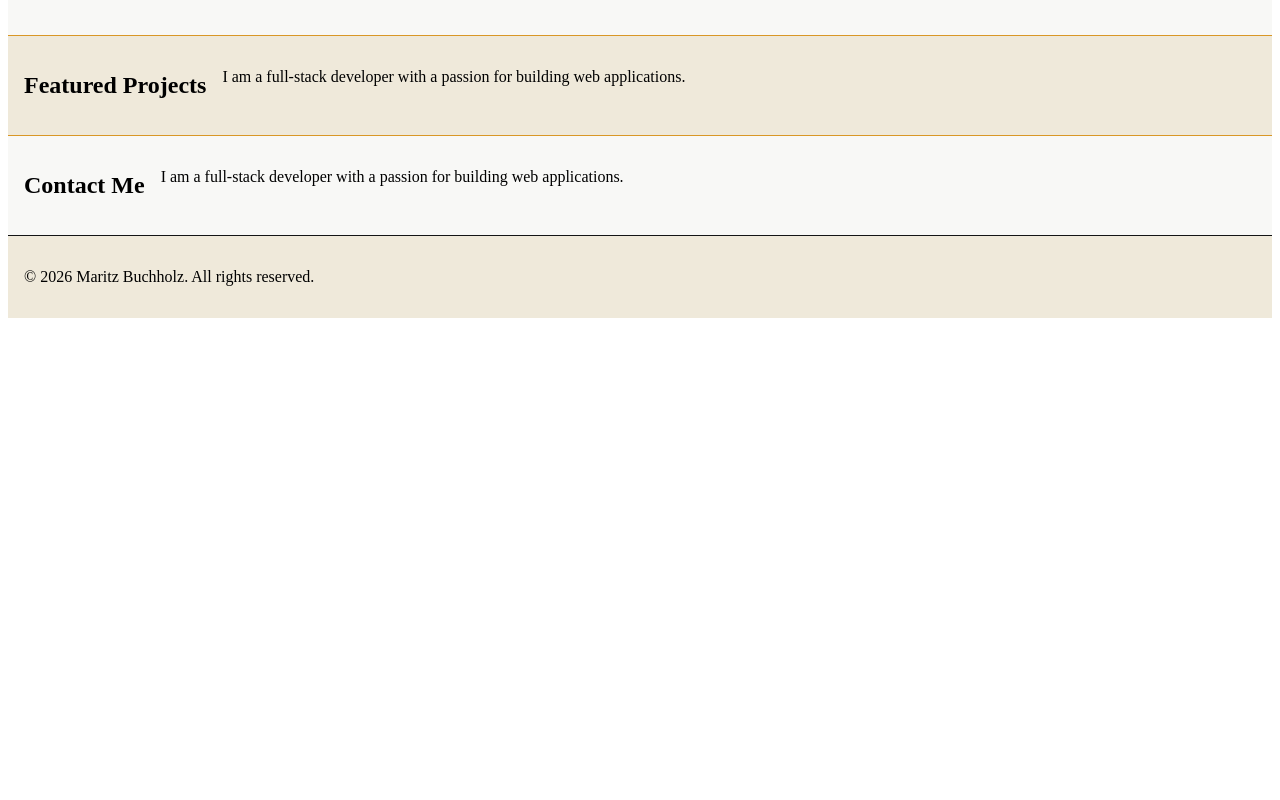
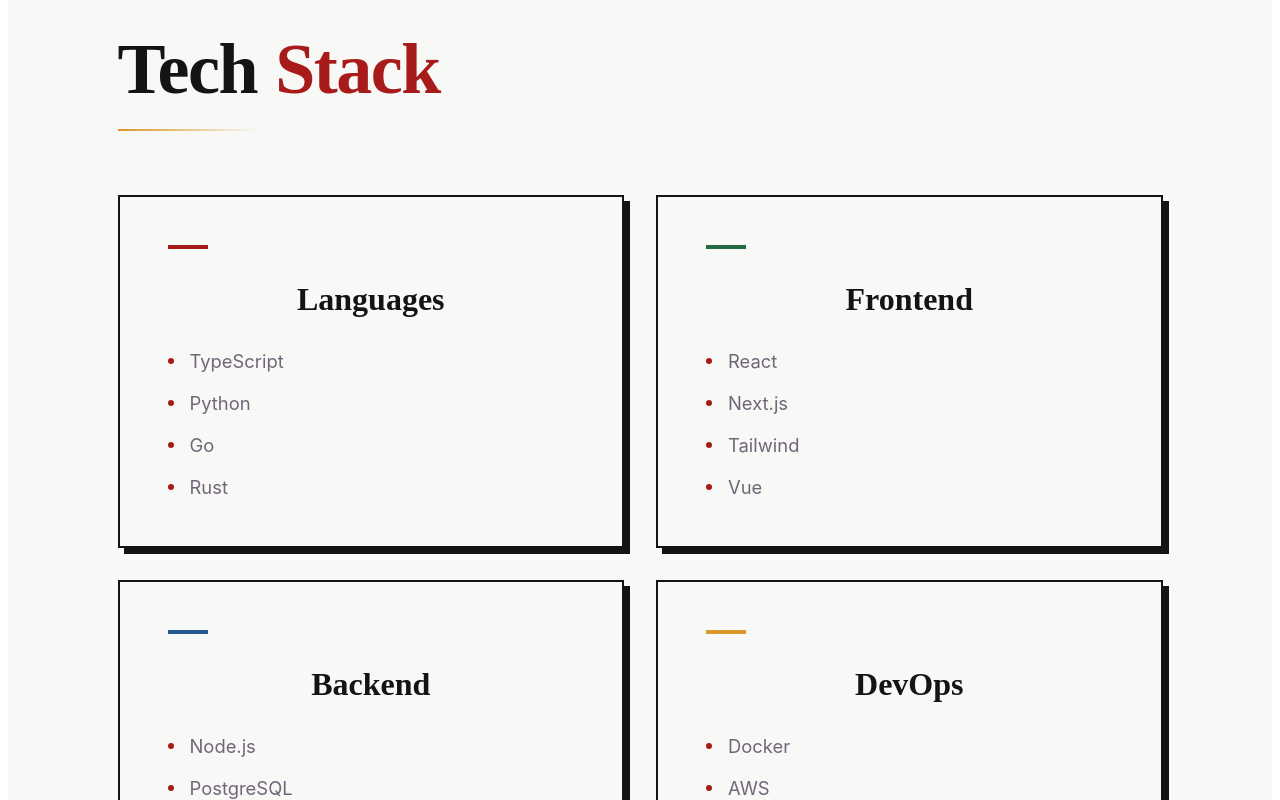
Before and after one commit to maritzbuchholz/portfolio, a React (Vite) app: page / in a window 1280 px wide. Shown: the part 1420-2220 px from the top of the page. Before the commit the page ends 1746 px from the top, so only its background shows below. Built offline with nearby package versions, Linux system fonts and the light colour scheme.

Commit message:
update tech stack component

```diff
--- a/src/Components/Stack/Stack.jsx
+++ b/src/Components/Stack/Stack.jsx
@@ -1,12 +1,59 @@
 import React from 'react';
 import './Stack.scss';
 
+const StackCard = ({ category, accent, items }) => (
+    <div className="stack__card">
+        <div className={`stack__card-line stack__card-line--${accent}`}></div>
+        <h3 className="stack__card-title">{category}</h3>
+        <ul className="stack__card-list">
+            {items.map((item, index) => (
+                <li key={index}>
+                    <span className="stack__card-bullet"></span>
+                    {item}
+                </li>
+            ))}
+        </ul>
+    </div>
+);
+
 const Stack = () => {
+    const stackData = [
+        {
+            category: "Languages",
+            accent: "red",
+            items: ["TypeScript", "Python", "Go", "Rust"]
+        },
+        {
+            category: "Frontend",
+            accent: "green",
+            items: ["React", "Next.js", "Tailwind", "Vue"]
+        },
+        {
+            category: "Backend",
+            accent: "blue",
+            items: ["Node.js", "PostgreSQL", "Redis", "GraphQL"]
+        },
+        {
+            category: "DevOps",
+            accent: "gold",
+            items: ["Docker", "AWS", "CI/CD", "Terraform"]
+        }
+    ];
+
     return (
         <section className="stack">
             <div className="stack__content">
-                <h2 className="stack__title">Stack</h2>
-                <p className="stack__description">I am a full-stack developer with a passion for building web applications.</p>
+                <h2 className="stack__title">
+                    <span className="stack__title-first">Tech</span>
+                    <span className="stack__title-last">Stack</span>
+                </h2>
+                <div className="stack__divider"></div>
+
+                <div className="stack__grid">
+                    {stackData.map((data, index) => (
+                        <StackCard key={index} {...data} />
+                    ))}
+                </div>
             </div>
         </section>
     );
--- a/src/Components/Stack/Stack.scss
+++ b/src/Components/Stack/Stack.scss
@@ -1,20 +1,128 @@
-@import '../../styles/variables.scss';
+@use "../../styles/variables" as *;
 
 .stack {
+    background-color: $card-bg;
+    padding: 6rem 2rem;
     display: flex;
-    justify-content: space-between;
-    align-items: center;
-    padding: 1rem;
-    background-color: $card-bg;
-    border-bottom: 1px solid $accent-gold;
+    justify-content: center;
+    border-bottom: 2px solid $accent-gold;
 
     &__content {
+        max-width: 1045px;
+        width: 100%;
         display: flex;
-        gap: 1rem;
+        flex-direction: column;
+        align-items: flex-start;
+    }
 
-        a {
-            text-decoration: none;
+    &__title {
+        font-family: $font-family-primary;
+        font-size: 4.5rem;
+        line-height: 1;
+        margin: 0;
+        font-weight: 900;
+        letter-spacing: -0.02em;
+
+        &-first {
             color: $text-dark;
+            margin-right: 0.25em;
+        }
+
+        &-last {
+            color: $accent-red;
+        }
+    }
+
+    &__divider {
+        width: 100%;
+        max-width: 140px;
+        height: 2px;
+        margin: 1.5rem 0 4rem 0;
+        background: linear-gradient(90deg, rgba($accent-gold, 1) 0%, rgba($accent-gold, 0) 100%);
+    }
+
+    &__grid {
+        display: grid;
+        grid-template-columns: repeat(2, 1fr);
+        gap: 2rem;
+        width: 100%;
+    }
+
+    &__card {
+        background-color: $card-bg;
+        border: 2px solid $text-dark;
+        box-shadow: 6px 6px 0px $text-dark;
+        padding: 3rem;
+        display: flex;
+        flex-direction: column;
+        transition: transform 0.2s, box-shadow 0.2s;
+
+        &:hover {
+            transform: translate(2px, 2px);
+            box-shadow: 4px 4px 0px $text-dark;
+        }
+
+        &-line {
+            width: 40px;
+            height: 4px;
+            margin-bottom: 2rem;
+
+            &--red { background-color: $accent-red; }
+            &--green { background-color: $accent-green; }
+            &--blue { background-color: $accent-blue; }
+            &--gold { background-color: $accent-gold; }
+        }
+
+        &-title {
+            font-family: $font-family-primary;
+            font-size: 2rem;
+            color: $text-dark;
+            margin: 0 0 2rem 0;
+            font-weight: 700;
+        }
+
+        &-list {
+            list-style: none;
+            padding: 0;
+            margin: 0;
+            display: flex;
+            flex-direction: column;
+            gap: 1.25rem;
+
+            li {
+                display: flex;
+                align-items: center;
+                font-family: $font-family-secondary;
+                font-size: 1.15rem;
+                color: $text-muted;
+            }
+        }
+
+        &-bullet {
+            width: 6px;
+            height: 6px;
+            background-color: $accent-red;
+            border-radius: 50%;
+            margin-right: 1rem;
+            flex-shrink: 0;
         }
     }
 }
+
+@media (max-width: 768px) {
+    .stack {
+        padding: 4rem 1rem;
+
+        &__title {
+            font-size: 3.5rem;
+        }
+
+        &__grid {
+            grid-template-columns: 1fr;
+        }
+
+        &__card {
+            padding: 2rem;
+        }
+    }
+}
```
